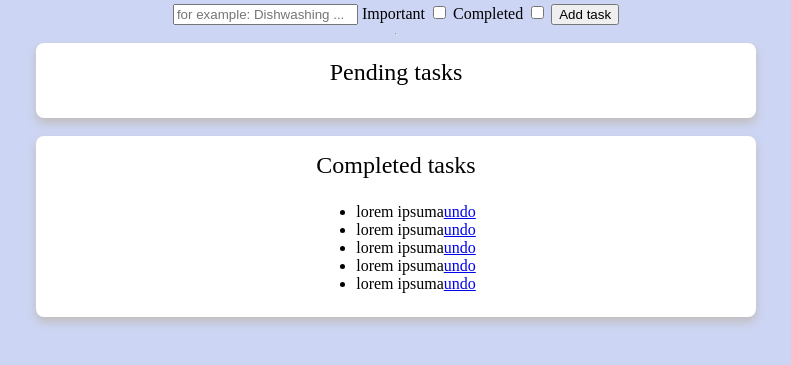
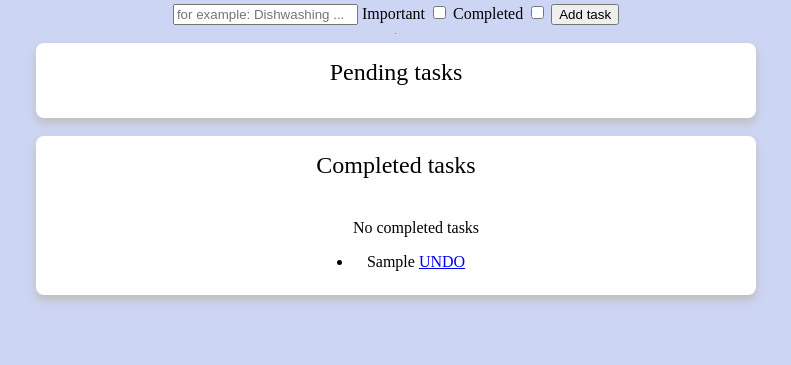
Before and after one commit to Alfarada/todo_php, a PHP site: page /todo_php/ in a window 1280 px wide. Shown: the part 180-545 px from the top of the page, without its empty margins (244-1035 px from the left). Run offline with PHP 8.4, Linux system fonts and the light colour scheme; tables that the repository leaves empty or names only in its code hold one stand-in row (values such as "Sample post"); some libraries are stand-ins or nearby versions.

Commit message:
returning changes

```diff
--- a/view/index.php
+++ b/view/index.php
@@ -54,18 +54,30 @@
         </div>
         <br>
         <div class="container block-task">
+
             <h2> Completed tasks</h2>
-            <ul>
-                <li>lorem ipsuma<a href="#">undo</a></li>
-                <li>lorem ipsuma<a href="#">undo</a></li>
-                <li>lorem ipsuma<a href="#">undo</a></li>
-                <li>lorem ipsuma<a href="#">undo</a></li>
-                <li>lorem ipsuma<a href="#">undo</a></li>
+            <ul id="ul-pending-tasks">
+                <?php if (!$count_completed_tasks) : ?>
+                    <p> No completed tasks</p>
+                <?php endif; ?>
+
+                <?php foreach ($tasks as $key => $task) : ?>
+                    <?php if ($task['status']) : ?>
+                        <li>
+                            <?= $task['task']; ?>
+                            <a href="libs/undo_task.php?id=<?= $task['id']; ?>">UNDO</a>
+                        </li>
+                    <?php endif ?>
+
+                <?php endforeach ?>
             </ul>
+
+
         </div>
     </div>
     <script src="https://ajax.googleapis.com/ajax/libs/jquery/3.6.1/jquery.min.js"></script>
     <script src="public/js/index.js"></script>
 </body>
 <br>
+
 </html>
```
